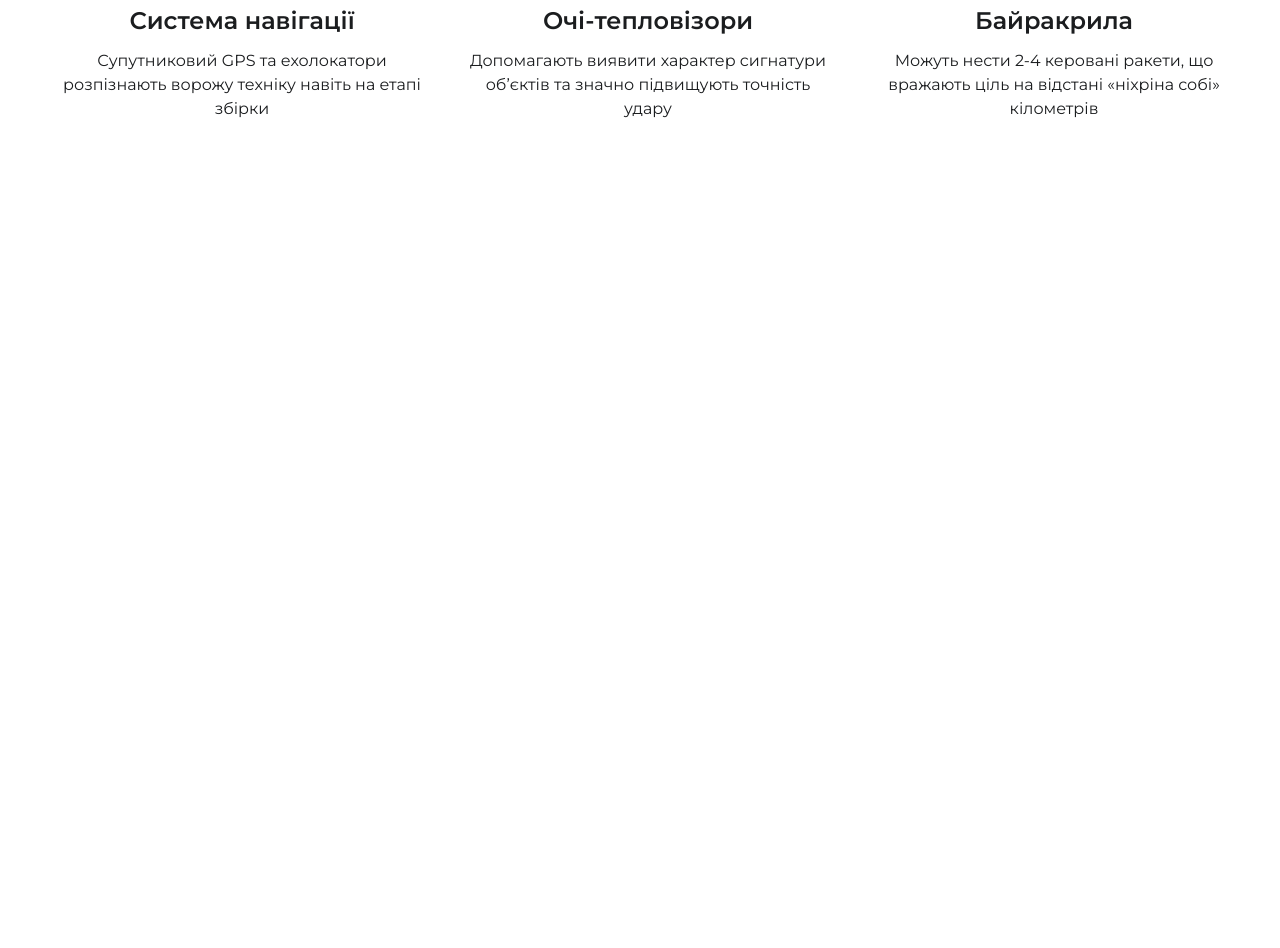
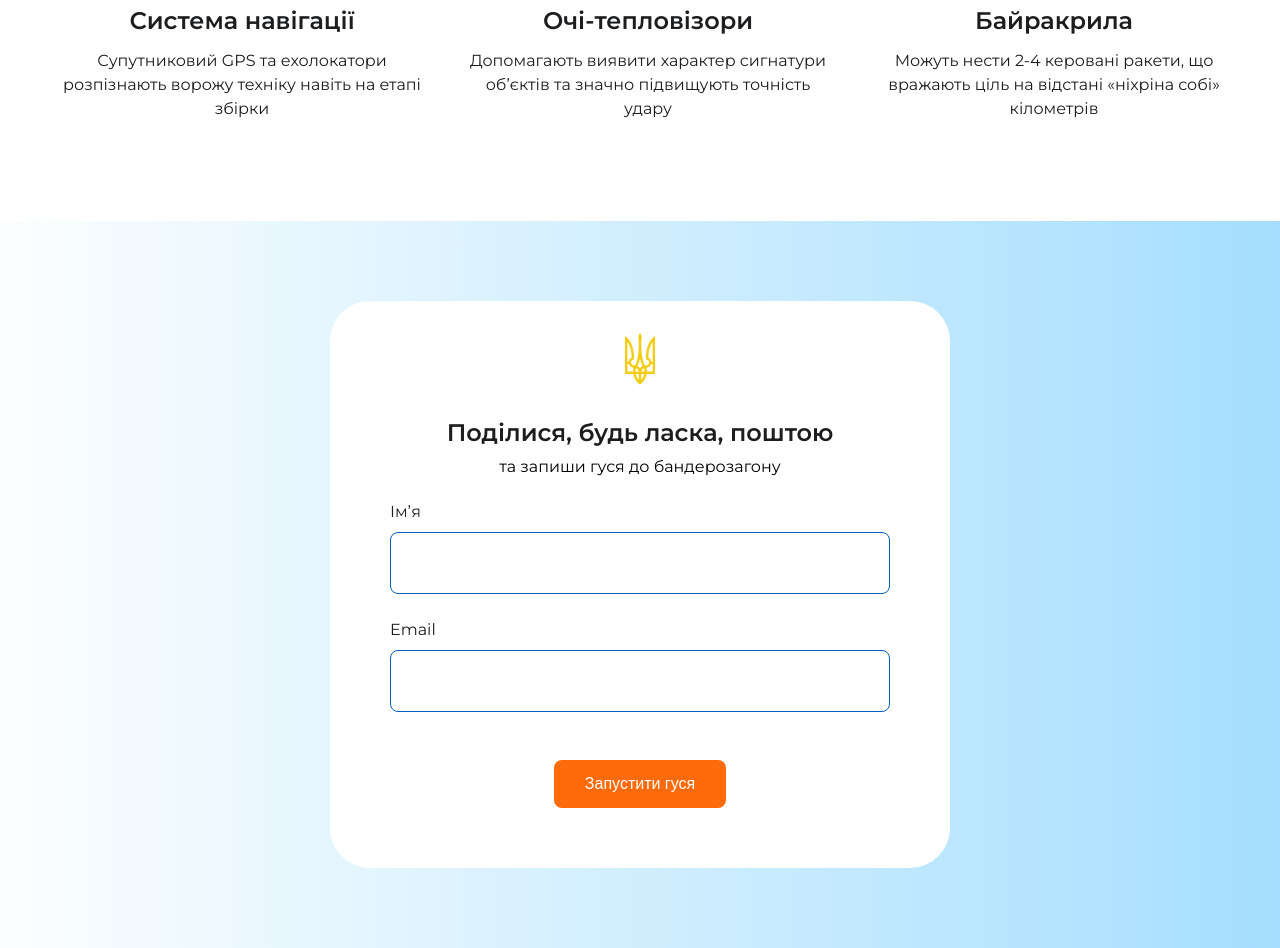
Before and after one commit to JARVIS-VOVA/dive-in-programming, a plain HTML site: page 04 banderogus/index.html in a window 1280 px wide. Shown: the part 1533-2481 px from the top of the page. Before the commit the page ends 1754 px from the top, so only its background shows below. Drawn offline with Linux system fonts and the light colour scheme.

Commit message:
Add "form" block. Add button gus animation

```diff
--- a/04 banderogus/css/styles.css
+++ b/04 banderogus/css/styles.css
@@ -137,3 +137,85 @@
   color: #1b1d1f;
   margin-bottom: 0;
 }
+
+.form-container {
+  background: linear-gradient(270deg, #a5deff 0%, #fcfefe 100%);
+  padding: 80px 0;
+  box-sizing: border-box;
+  width: 100%;
+  display: flex;
+  justify-content: center;
+  align-items: center;
+}
+
+.form {
+  border-radius: 40px;
+  background: #fff;
+  box-sizing: border-box;
+  padding: 32px 60px 60px 60px;
+  text-align: center;
+}
+
+.form-title {
+  margin: 0;
+  margin-top: 32px;
+  font-weight: 600;
+  font-size: 24px;
+  line-height: 100%;
+  color: #1b1d1f;
+}
+
+.form-description {
+  margin-top: 12px;
+}
+
+.form-field {
+  margin-top: 24px;
+  display: flex;
+  flex-direction: column;
+  align-items: flex-start;
+  gap: 8px;
+}
+
+.form-field-label {
+  font-weight: 400;
+  font-size: 16px;
+  line-height: 150%;
+  color: #1b1d1f;
+}
+
+.form-input {
+  border: 1px solid #005bbb;
+  border-radius: 8px;
+  width: 450px;
+  height: 60px;
+  padding: 0 24px;
+}
+
+.form-button {
+  font-weight: 400;
+  font-size: 16px;
+  line-height: 150%;
+  color: #fff;
+
+  background: #ff6b0a;
+  border-radius: 8px;
+  padding: 12px 24px;
+  width: 172px;
+  height: 48px;
+  border: none;
+  cursor: pointer;
+  margin-top: 48px;
+}
+
+.gus-anim {
+  position: fixed;
+  top: 0;
+  bottom: 0;
+  left: 0;
+  margin-bottom: auto;
+  margin-top: auto;
+  width: 100%;
+  z-index: 2;
+  pointer-events: none;
+}
--- a/04 banderogus/index.html
+++ b/04 banderogus/index.html
@@ -10,6 +10,7 @@
   <link rel="preconnect" href="https://fonts.gstatic.com" crossorigin>
   <link href="https://fonts.googleapis.com/css2?family=Montserrat:ital,wght@0,100..900;1,100..900&display=swap" rel="stylesheet">
   <link rel="stylesheet" href="css/styles.css">
+  <link rel="preload" href="img/gus-anim.gif" as="image">
 </head>
 <body>
   <section class="main-page">
@@ -21,7 +22,7 @@
         <p class="main-page-hello-text">Доброго вечора, ми з України</p>
         <h1 class="main-page-title">Бандерогусь</h1>
         <p class="main-page-description">Спеціальний бойовий гусак із біолабораторій України. Пишаюся своїми подвигами, бороню Батьківщину та підтримую позитивний дух народу. Слава Україні!</p>
-        <button class="main-page-button">Запустити гуся</button>
+        <button class="main-page-button" id="go-to-form-btn">Запустити гуся</button>
       </div>
       <img src="img/gus.svg" alt="Banderogus">
     </div>
@@ -60,5 +61,29 @@
       </div>
     </div>
   </section>
+
+  <section class="form-container">
+    <form action="#" class="form" id="form">
+      <img src="img/trezub.svg" alt="Trezub" />
+      <h4 class="form-title">Поділися, будь ласка, поштою</h4>
+      <p class="form-description">та запиши гуся до бандерозагону</p>
+
+      <div class="form-field">
+        <label for="user-name" class="form-field-label">Імʼя</label>
+        <input type="text" id="user-name" class="form-input" />
+      </div>
+
+      <div class="form-field">
+        <label for="user-email" class="form-field-label">Email</label>
+        <input type="email" id="user-email" class="form-input" />
+      </div>
+
+      <button class="form-button" id="launch-btn" type="submit">
+        Запустити гуся
+      </button>
+    </form>
+  </section>
+
+  <script src="js/form.js"></script>
 </body>
 </html>
--- /dev/null
+++ b/04 banderogus/js/form.js
@@ -0,0 +1,60 @@
+const form = document.querySelector('#form');
+const launchBtn = document.querySelector('#launch-btn');
+const goToFormButton = document.querySelector('#go-to-form-btn');
+const userEmailField = document.querySelector('#user-email');
+const userNameField = document.querySelector('#user-name');
+
+goToFormButton.addEventListener('click', function (e) {
+  e.preventDefault();
+  form.scrollIntoView();
+});
+
+function clearFormFields() {
+  const fieldName = form.querySelector('input[type="text"]');
+  const fieldEmail = form.querySelector('input[type="email"]');
+
+  fieldName.value = '';
+  fieldEmail.value = '';
+}
+
+function addGooseElement() {
+  const targetContainer = document.querySelector('#form');
+  const gooseEl = document.createElement('img');
+  gooseEl.classList.add('gus-anim');
+
+  targetContainer.appendChild(gooseEl);
+}
+
+function showGooseAnim() {
+  const gooseEl = document.querySelector('.gus-anim');
+
+  gooseEl.setAttribute('src', './img/gus-anim.gif');
+
+
+  setTimeout(() => {
+    gooseEl.removeAttribute('src');
+  }, 4000)
+}
+
+addGooseElement();
+
+form.addEventListener('submit', e => {
+  e.preventDefault();
+  const formData = new FormData(form);
+
+  if (userEmailField?.value?.length > 30) {
+    return;
+  }
+
+  console.log('Імʼя користувача: ', userEmailField.value);
+  console.log('Email користувача: ', userNameField.value);
+
+  launchBtn.setAttribute('disabled', true);
+  launchBtn.style.opacity = '0.7';
+
+  showGooseAnim();
+
+  setTimeout(() => {
+    launchBtn.style.opacity = '1';
+  }, 4000)
+})
```
Also changed, not shown: 04 banderogus/img/gus-anim.gif (added).
